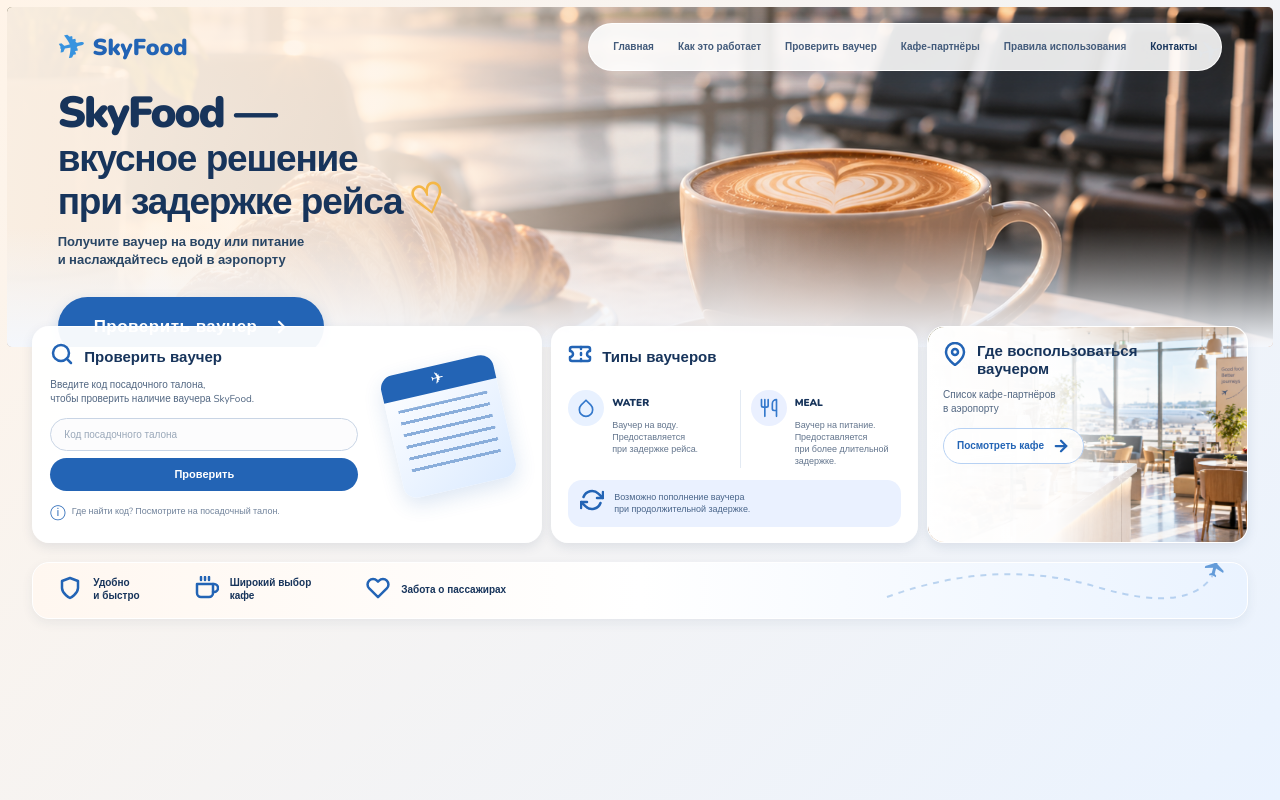
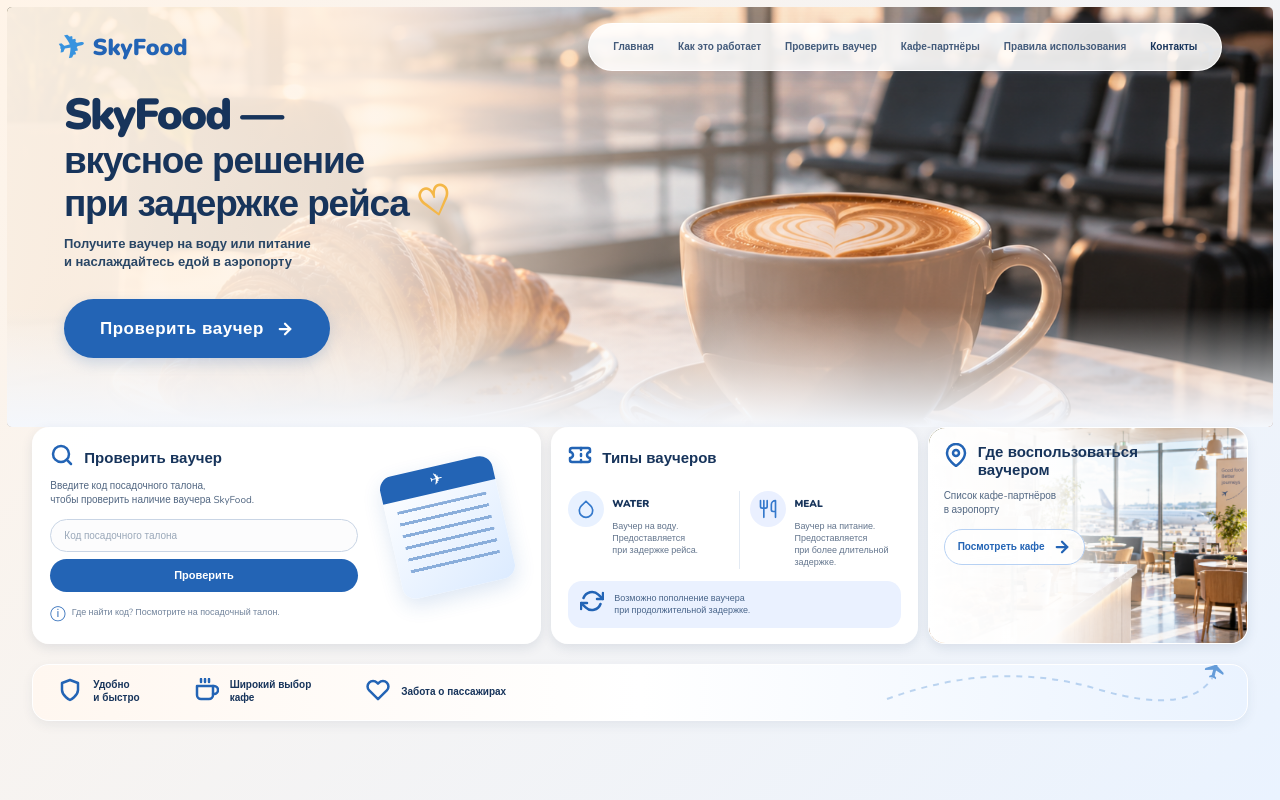
Before and after one commit to Lizik-baobab/skyfood-passenger, a React (Vite) app: page / in a window 1280 px wide. Built offline with nearby package versions, Linux system fonts and the light colour scheme.

Commit message:
Fix hero height and card overlap

```diff
--- a/src/index.css
+++ b/src/index.css
@@ -77,8 +77,8 @@ button { cursor: pointer; }
 
 /* HERO */
 .sf-hero {
-  height: 340px;
-  min-height: 340px;
+  height: 420px;
+  min-height: 420px;
   position: relative;
   overflow: hidden;
   border-radius: 5px;
@@ -110,9 +110,9 @@ button { cursor: pointer; }
 .sf-hero-content {
   position: absolute;
   z-index: 2;
-  top: 83px;
-  left: 4%;
-  max-width: 440px;
+  top: 85px;
+  left: 4.5%;
+  max-width: 480px;
 }
 .sf-hero-brand {
   color: var(--navy);
@@ -176,16 +176,18 @@ button { cursor: pointer; }
 .sf-main-cards {
   display: grid;
   grid-template-columns: 1.32fr 0.95fr 0.83fr;
-  gap: 9px;
-  padding: 9px 2%;
-  margin-top: -30px;
+  gap: 10px;
+  padding: 10px 2%;
+  margin-top: -10px;
   position: relative;
   z-index: 10;
+  align-items: stretch; /* Выравниваем карточки по высоте */
 }
 .sf-card {
   position: relative;
   min-width: 0;
-  height: auto; /* Убрали жесткую высоту, чтобы контент не наезжал */
+  height: auto;
+  min-height: 210px; /* Задаем минимальную высоту для всех карточек */
   padding: 15px 17px;
   overflow: hidden;
   border: 1px solid rgba(255, 255, 255, 0.9);
@@ -252,7 +254,7 @@ button { cursor: pointer; }
 .sf-types-note span { color: var(--blue); font-size: 20px; }
 
 /* CAFE CARD */
-.sf-cafe-card { padding: 15px; min-height: 210px; }
+.sf-cafe-card { padding: 15px; }
 .sf-cafe-photo { position: absolute; inset: 0; z-index: 1; }
 .sf-cafe-photo img { width: 100%; height: 100%; object-fit: cover; object-position: center; }
 .sf-cafe-photo::after {
@@ -318,15 +320,12 @@ button { cursor: pointer; }
     padding: 15px;
     background: #fff;
     border-bottom: 1px solid #EAF3FF;
-    flex-direction: column; /* Меню будет под логотипом */
+    flex-direction: column;
     gap: 10px;
   }
 
-  .sf-logo {
-    font-size: 24px;
-  }
+  .sf-logo { font-size: 24px; }
 
-  /* Возвращаем меню на мобильных, делаем его аккуратным */
   .sf-nav {
     display: flex;
     flex-wrap: wrap;
@@ -342,6 +341,11 @@ button { cursor: pointer; }
     padding: 6px 10px;
     background: #EAF3FF;
     border-radius: 15px;
+  }
+
+  /* Прячем самолетик на телефоне */
+  .sf-plane-decoration {
+    display: none;
   }
 
   .sf-hero {
@@ -400,7 +404,7 @@ button { cursor: pointer; }
     transform: rotate(0deg);
   }
 
-.sf-types { grid-template-columns: 1fr; gap: 20px; }
+  .sf-types { grid-template-columns: 1fr; gap: 20px; }
   .sf-type + .sf-type { border-left: none; border-top: 1px solid #E3EAF3; padding-left: 0; padding-top: 20px; }
   .sf-type strong { font-size: 13px; }
   .sf-type p { font-size: 11px; }
```
